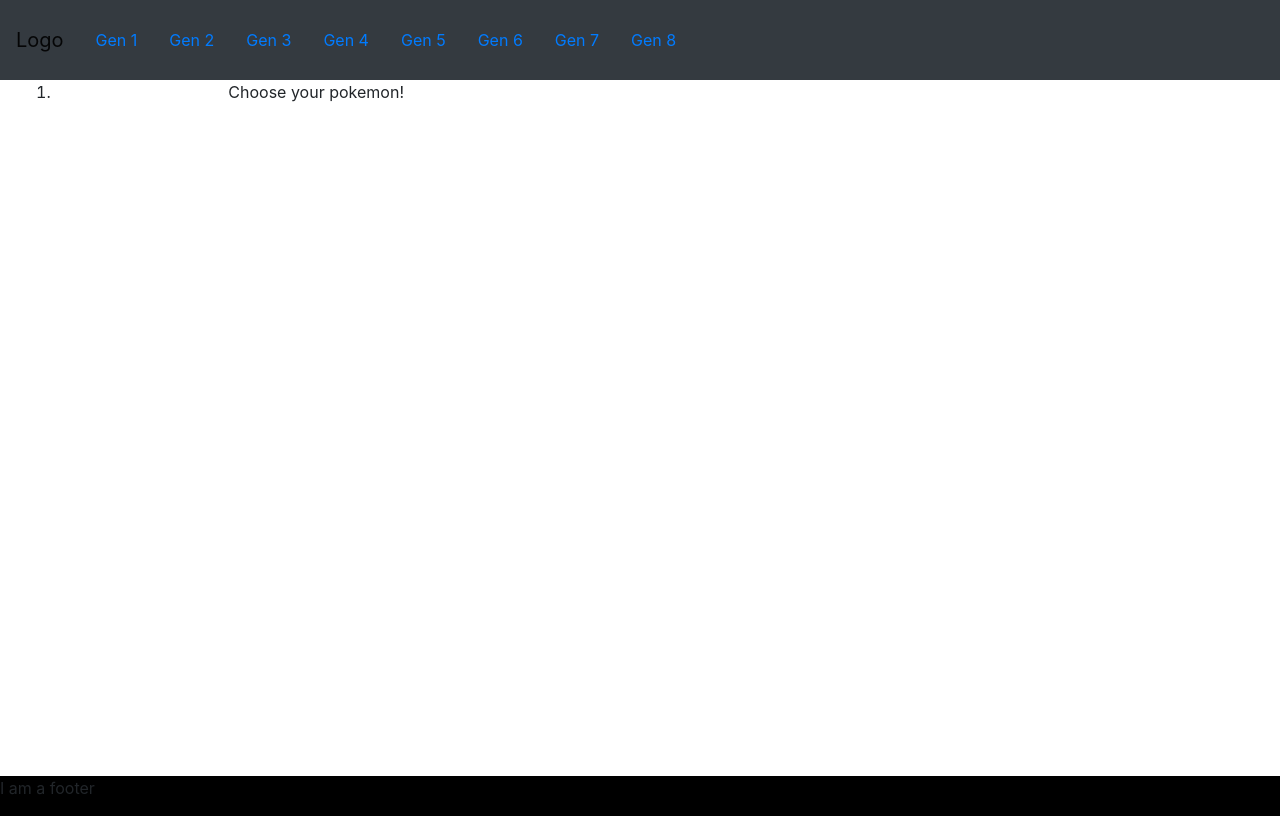
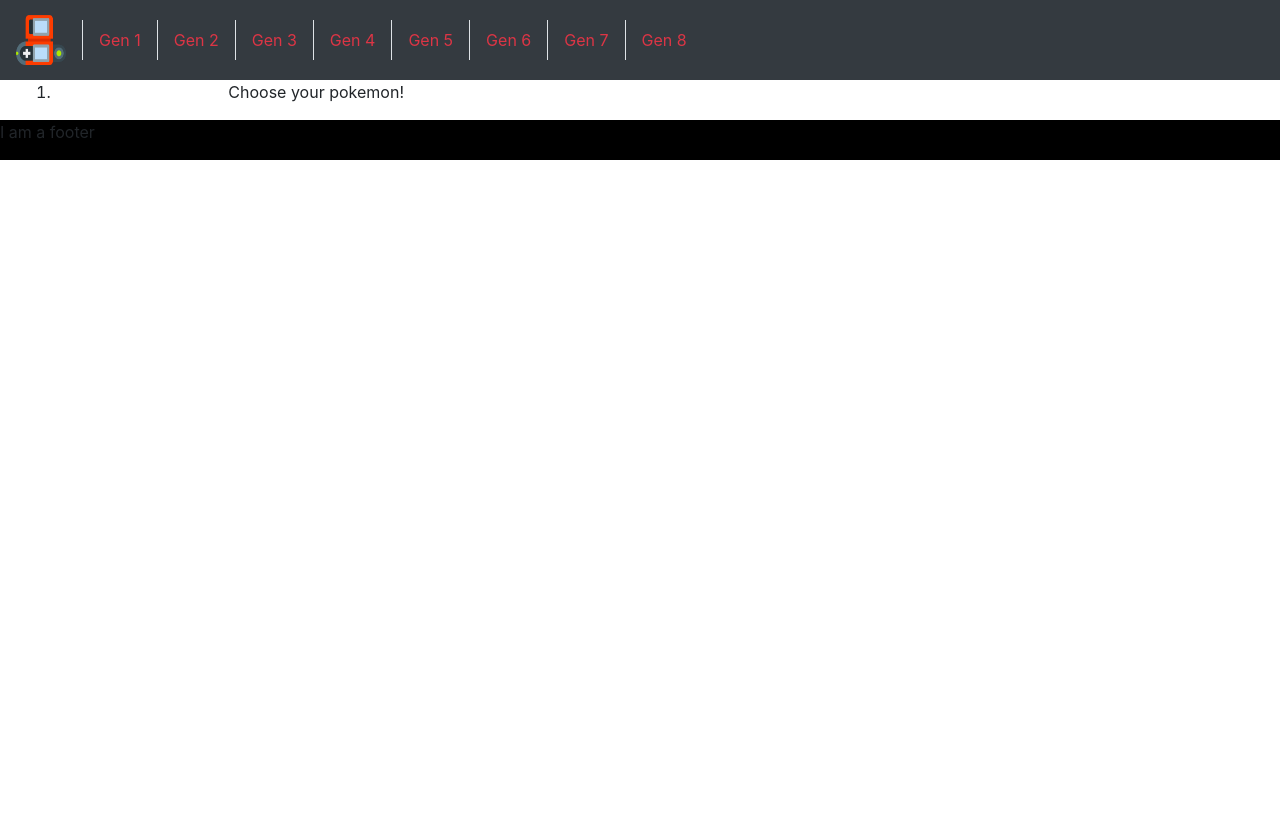
Before and after one commit to mich1991/pokedex, a React (Create React App) app: page / in a window 1280 px wide. Built offline with nearby package versions, Linux system fonts and the light colour scheme; no server answers.

Commit message:
restructured components , added logo

```diff
--- a/src/App.js
+++ b/src/App.js
@@ -5,7 +5,7 @@ import PokemonList from './components/PokemonList/PokemonList'
 import Pokemon from './components/Pokemon/Pokemon'
 import Footer from './components/Footer/Footer'
 import { Container, Col, Row, } from 'react-bootstrap'
-
+import Background from './background.png'
 class App extends Component {
   state = {
     pokemons: [{
@@ -76,8 +76,8 @@ class App extends Component {
           <Header generation={this.state.currentGeneration} click={this.currentGenerationHandler} />
         </Row>
         <Row sm={12}>
-          <Col sm={2} > <PokemonList pokemonList={this.state.pokemons} generation={this.state.currentGeneration} currentPokemon={this.state.currentPokemon} click={this.currentPokemonHandler} /> </Col>
-          <Col sm={10}> <Pokemon currentPokemon={this.state.currentPokemon} generation={this.state.currentGeneration} /> </Col>
+          <Col sm={2}> <PokemonList pokemonList={this.state.pokemons} generation={this.state.currentGeneration} currentPokemon={this.state.currentPokemon} click={this.currentPokemonHandler} /></Col>
+          <Col> <Pokemon currentPokemon={this.state.currentPokemon} generation={this.state.currentGeneration} /></Col>
         </Row>
         <Row>
           <Footer />
--- a/src/components/Header/Header.js
+++ b/src/components/Header/Header.js
@@ -1,20 +1,24 @@
 import React from 'react'
 import './Header.scss'
 import { Navbar, Nav } from 'react-bootstrap'
+import Logo from '../../logo.png'
 const Header = (props) => {
     return (
-        <Navbar style={{ width: '100%' }} bg='dark' className='header'  >
-            <Navbar.Brand>Logo</Navbar.Brand>
-            <Navbar.Collapse id="basic-navbar-nav">
-                <Nav.Link data-limit={151} data-offset={0} onClick={props.click}>Gen 1</Nav.Link>
-                <Nav.Link data-limit={100} data-offset={151} onClick={props.click}>Gen 2</Nav.Link>
-                <Nav.Link data-limit={135} data-offset={251} onClick={props.click}>Gen 3</Nav.Link>
-                <Nav.Link data-limit={107} data-offset={386} onClick={props.click}>Gen 4</Nav.Link>
-                <Nav.Link data-limit={156} data-offset={493} onClick={props.click}>Gen 5</Nav.Link>
-                <Nav.Link data-limit={72} data-offset={649} onClick={props.click} >Gen 6</Nav.Link>
-                <Nav.Link data-limit={88} data-offset={721} onClick={props.click} >Gen 7</Nav.Link>
-                <Nav.Link data-limit={87} data-offset={809} onClick={props.click} >Gen 8</Nav.Link>
-            </Navbar.Collapse>
+        <Navbar style={{ width: '100%' }} bg='dark' className='header '  >
+            <Navbar.Brand><img
+                src={Logo}
+                width="50"
+                height="50"
+                className="d-inline-block align-top"
+            /></Navbar.Brand>
+            <Nav.Link className='border-right border-left text-danger' data-limit={151} data-offset={0} onClick={props.click}>Gen 1</Nav.Link>
+            <Nav.Link className='border-right text-danger' data-limit={100} data-offset={151} onClick={props.click}>Gen 2</Nav.Link>
+            <Nav.Link className='border-right text-danger' data-limit={135} data-offset={251} onClick={props.click}>Gen 3</Nav.Link>
+            <Nav.Link className='border-right text-danger' data-limit={107} data-offset={386} onClick={props.click}>Gen 4</Nav.Link>
+            <Nav.Link className='border-right text-danger' data-limit={156} data-offset={493} onClick={props.click}>Gen 5</Nav.Link>
+            <Nav.Link className='border-right text-danger' data-limit={72} data-offset={649} onClick={props.click} >Gen 6</Nav.Link>
+            <Nav.Link className='border-right text-danger' data-limit={88} data-offset={721} onClick={props.click} >Gen 7</Nav.Link>
+            <Nav.Link className='text-danger' data-limit={87} data-offset={809} onClick={props.click} >Gen 8</Nav.Link>
         </Navbar>
     );
 }
--- a/src/components/Header/Header.scss
+++ b/src/components/Header/Header.scss
@@ -1,3 +1,4 @@
 .header {
     height: 10vh;
+    min-height: 50px;
 }
--- a/src/components/Pokemon/Pokemon.js
+++ b/src/components/Pokemon/Pokemon.js
@@ -1,8 +1,7 @@
 import React, { Component } from 'react'
 import { Card, CardDeck } from 'react-bootstrap'
-import PokemonStats from './PokemonStats'
+import PokemonStats from './PokemonStats/PokemonStats'
 import PokemonType from './PokemonType/PokemonType'
-
 // In future change class component into stateless with hooks
 class Pokemon extends Component {
     constructor(props) {
--- a/src/components/Pokemon/PokemonType/Type.js
+++ b/src/components/Pokemon/PokemonType/Type.js
@@ -48,7 +48,7 @@ const Type = (props) => {
     return (
         <>
             <h4>{props.typeName.toUpperCase()} </h4>
-            {damageRelation ? damageRelation.map(ar => ar.combineElements.length > 0 ? <p><Badge variant='primary'>{ar.dmgRelationName.toUpperCase()}</Badge> : <br /> <Badge variant='warning'>{ar.combineElements} </Badge></p> : null) : null}
+            {damageRelation ? damageRelation.map(ar => ar.combineElements.length > 0 ? <p><Badge variant='primary'>{ar.dmgRelationName.toUpperCase()}</Badge> : <br /> <Badge pill variant='warning'>{ar.combineElements} </Badge></p> : null) : null}
         </>
     );
 }
--- a/src/components/PokemonList/PokemonList.js
+++ b/src/components/PokemonList/PokemonList.js
@@ -1,13 +1,14 @@
 import React from 'react'
 import SinglePokemon from './SinglePokemon'
 import './PokemonList.scss'
+
 const PokemonList = (props) => {
     const { pokemonList, } = props
     // Create list of all pokemons in generation.
     const list = pokemonList.map(item => <SinglePokemon click={props.click} key={item.name} name={item.name} url={item.url} />)
 
     return (
-        <ol>
+        <ol >
             {list}
         </ol>
     );
--- a/src/components/PokemonList/PokemonList.scss
+++ b/src/components/PokemonList/PokemonList.scss
@@ -1,4 +1,3 @@
 ol {
-    overflow-y: scroll;
-    height: 85vh;
+    min-width: 50px
 }
--- a/src/components/PokemonList/SinglePokemon.js
+++ b/src/components/PokemonList/SinglePokemon.js
@@ -1,5 +1,4 @@
 import React from 'react'
-
 
 const SinglePokemon = (props) => {
     return (
```
Also changed, not shown: src/background.png (added), src/components/Pokemon/PokemonStats/PokemonStat.js (renamed from src/components/Pokemon/PokemonStat.js), src/components/Pokemon/PokemonStats/PokemonStats.js (renamed from src/components/Pokemon/PokemonStats.js), src/logo.png (added).
